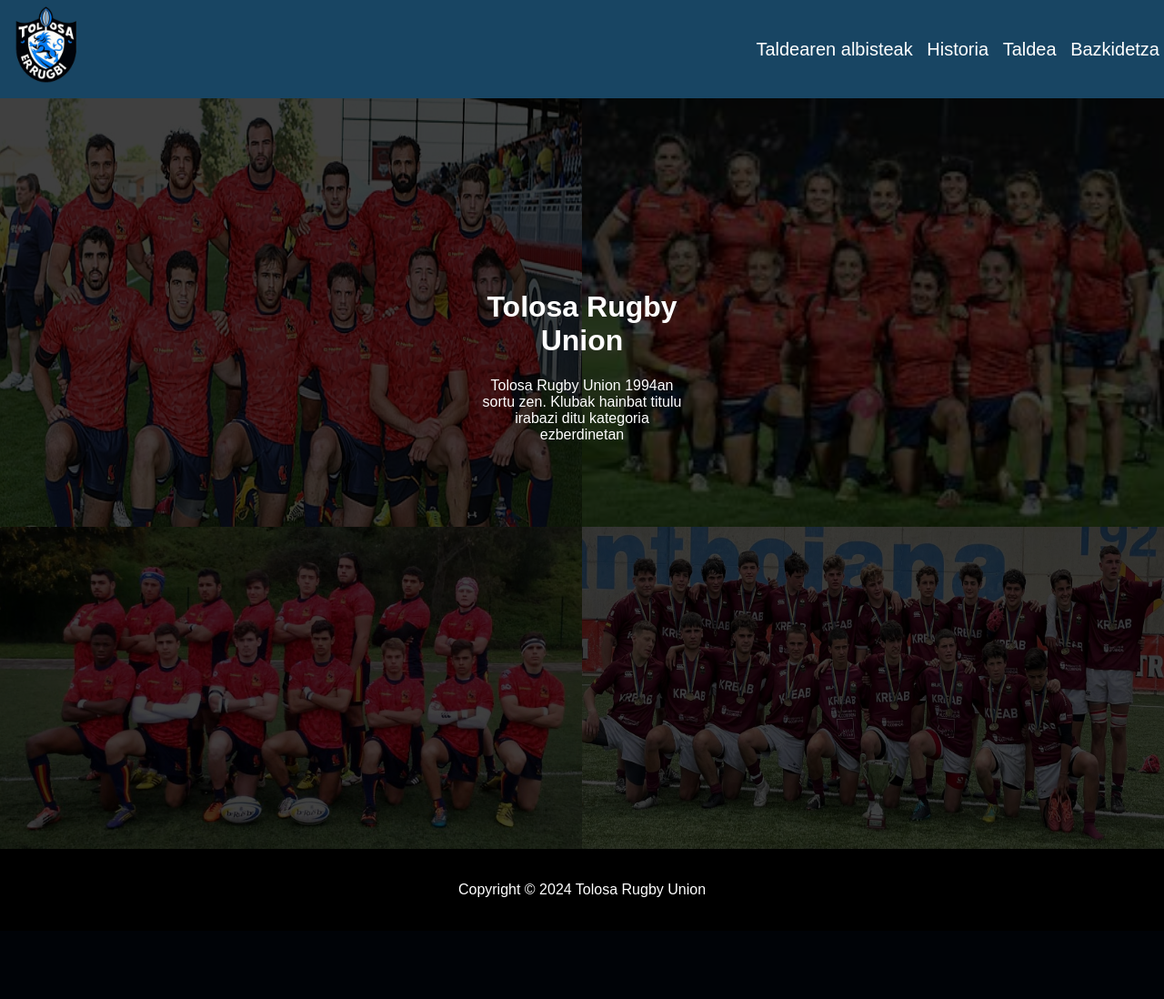
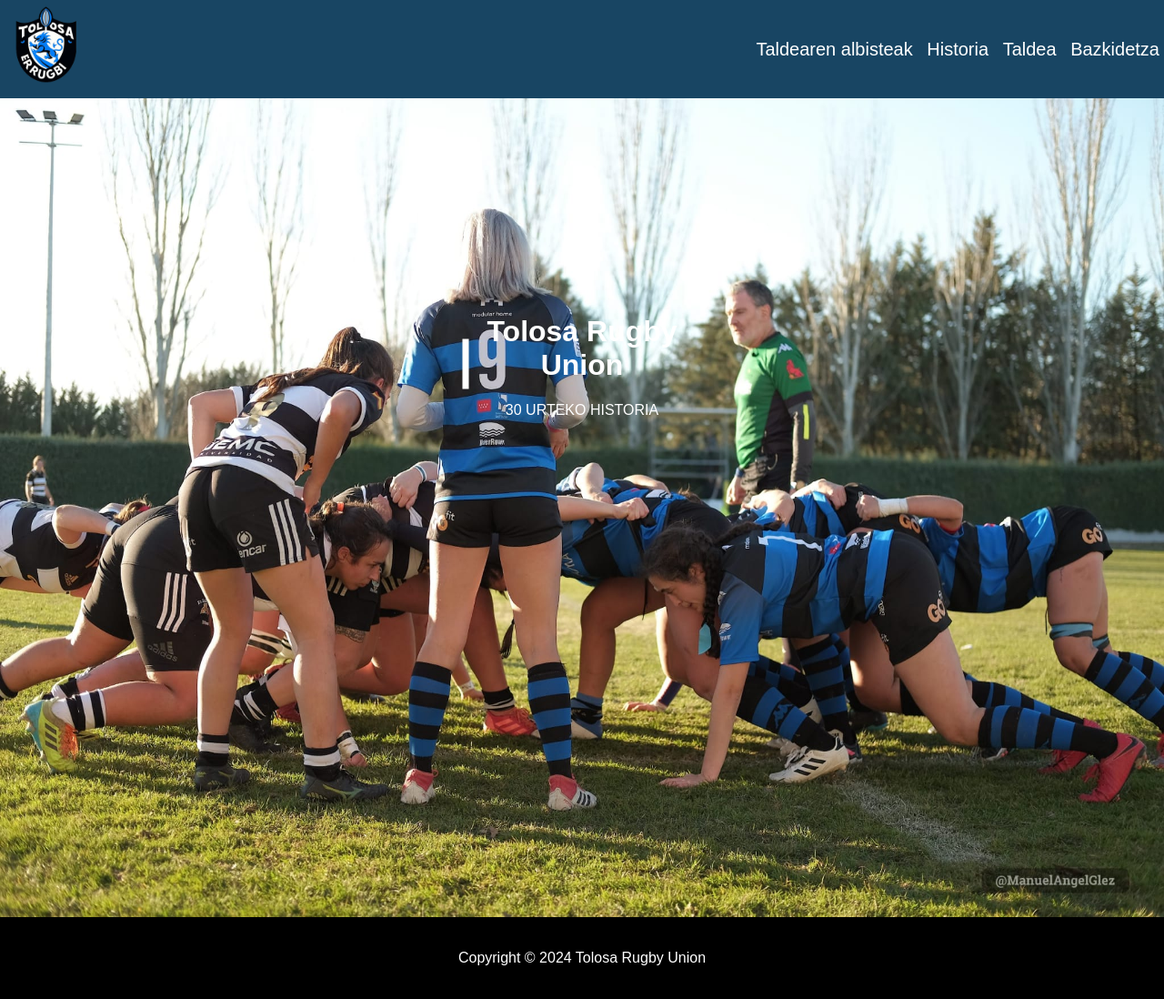
Before and after one commit to Luken1919/2Erronka, a PHP site: page / in a window 1280 px wide. Shown: the whole page at 91% size. Before the commit the page ends 986 px from the top, so only its background shows below. Run offline with PHP 8.4, Linux system fonts and the light colour scheme.

Commit message:
index argazkiak pasa egiten

```diff
--- a/web/Style/index.css
+++ b/web/Style/index.css
@@ -81,18 +81,6 @@
     padding: 0px;
   }
 
-  /* Estilos para la sección de imágenes */
-  .irudiak {
-    display: flex;
-    flex-wrap: wrap;
-    background-color: black;
-  }
-
-  /* Estilos para las imágenes dentro de la sección de imágenes */
-  .irudiak img {
-    width: 50%;
-    opacity: 25%;
-  }
 
   /* Estilos para la sección de texto */
   .texto {
@@ -104,14 +92,50 @@
     background-color: rgba(255,255,255,0,7);
     color: white;
     padding: 200px;
-    max-width: 80%;
+
   }
 
   /* Estilos para el pie de página */
   footer {
     background-color: #000;
     color: #fff;
-    margin-top: auto;
     padding: 20px;
     text-align: center;
+    margin-top: -4px;
   }
+
+  .linea-vertical{
+  width: 7px;
+  height: 55px; /* Ajusta la altura de la línea según tu diseño */
+  background-color: rgb(255, 255, 255); /* Color de la línea */
+  position: absolute;
+  top: 50%;
+  left: 40%;
+  transform: translate(-50%,-50%);
+}
+
+.slideshow-container {
+  margin: auto;
+}
+img{
+  width: 100%;
+  height: 900px;
+}
+
+.mySlides {
+  display: none;
+}
+
+.fade {
+  animation-name: fade;
+  animation-duration: 1.5s;
+}
+
+@keyframes fade {
+  from {
+      opacity: 0.4;
+  }
+  to {
+      opacity: 1;
+  }
+}
--- a/web/index.html
+++ b/web/index.html
@@ -31,19 +31,31 @@
     </nav>
   </header>
   <main>
-    <div class="irudiak">
-      <img src="Irudiak/Irudi1.jpg" alt="dsd">
-      <img src="Irudiak/Irudi2.jpg" alt="sdsd">
-      <img src="Irudiak/irudi3.jpg" alt="sdsd">
-      <img src="Irudiak/Irudi4.jpg" alt="scsc">
-      <div class="texto">
+
+    <div class="slideshow-container">
+      <div class="mySlides fade">
+          <img src="Irudiak/index1.jpeg">
+      </div>
+
+      <div class="mySlides fade">
+          <img src="Irudiak/index2.2.jpeg" >
+      </div>
+
+      <div class="mySlides fade">
+          <img src="Irudiak/index3.3.jpeg">
+      </div>
+  </div>
+        <div class="texto">
         <h1>Tolosa Rugby Union</h1>
-        <p>Tolosa Rugby Union 1994an sortu zen. Klubak hainbat titulu irabazi ditu kategoria ezberdinetan</p>
+        <p>30 URTEKO HISTORIA</p>
       </div>
-    </div>
+      <div class="linea-vertical"></div>
+
+
   </main>
   <footer>
     <p>Copyright &copy; 2024 Tolosa Rugby Union</p>
   </footer>
+  <script src="js/script.js"></script>
 </body>
 </html>
--- /dev/null
+++ b/web/js/script.js
@@ -0,0 +1,14 @@
+var slideIndex = 0;
+showSlides();
+
+function showSlides() {
+    var i;
+    var slides = document.getElementsByClassName("mySlides");
+    for (i = 0; i < slides.length; i++) {
+        slides[i].style.display = "none";
+    }
+    slideIndex++;
+    if (slideIndex > slides.length) {slideIndex = 1}
+    slides[slideIndex-1].style.display = "block";
+    setTimeout(showSlides, 4000); // Cambia la imagen cada 2 segundos (2000 milisegundos)
+}
```
Also changed, not shown: web/Irudiak/index1.jpeg (added), web/Irudiak/index2.2.jpeg (added), web/Irudiak/index2.jpg (added), web/Irudiak/index3.3.jpeg (added), web/Irudiak/index3.jpg (added), 1 other file.
